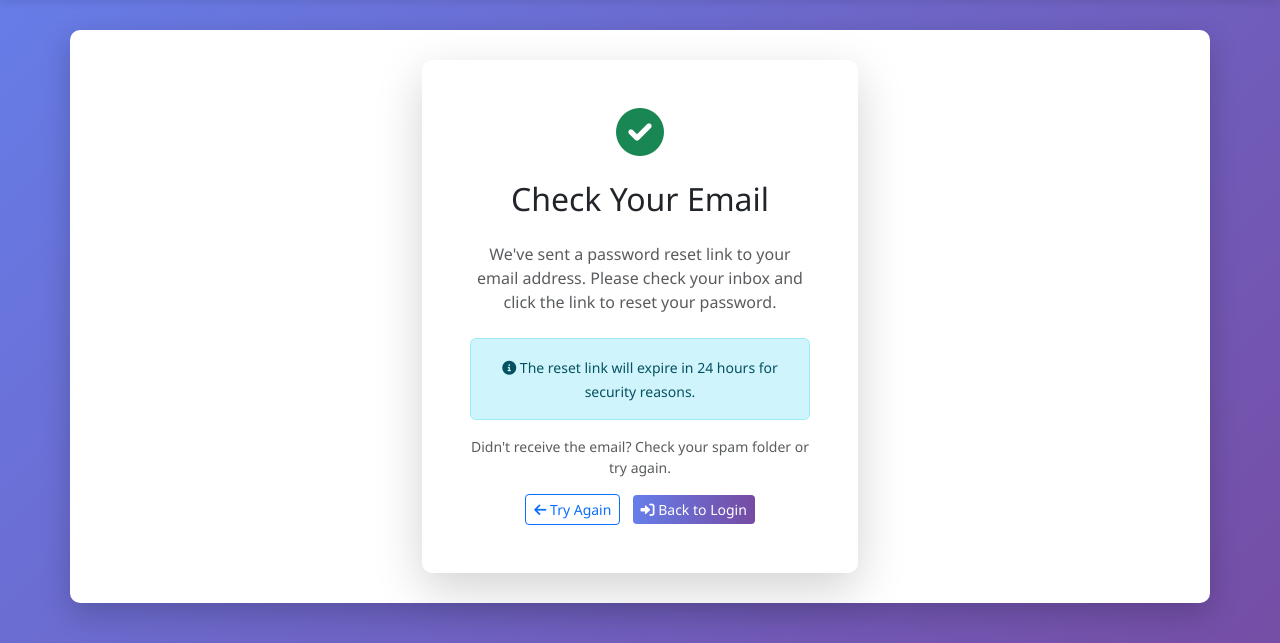
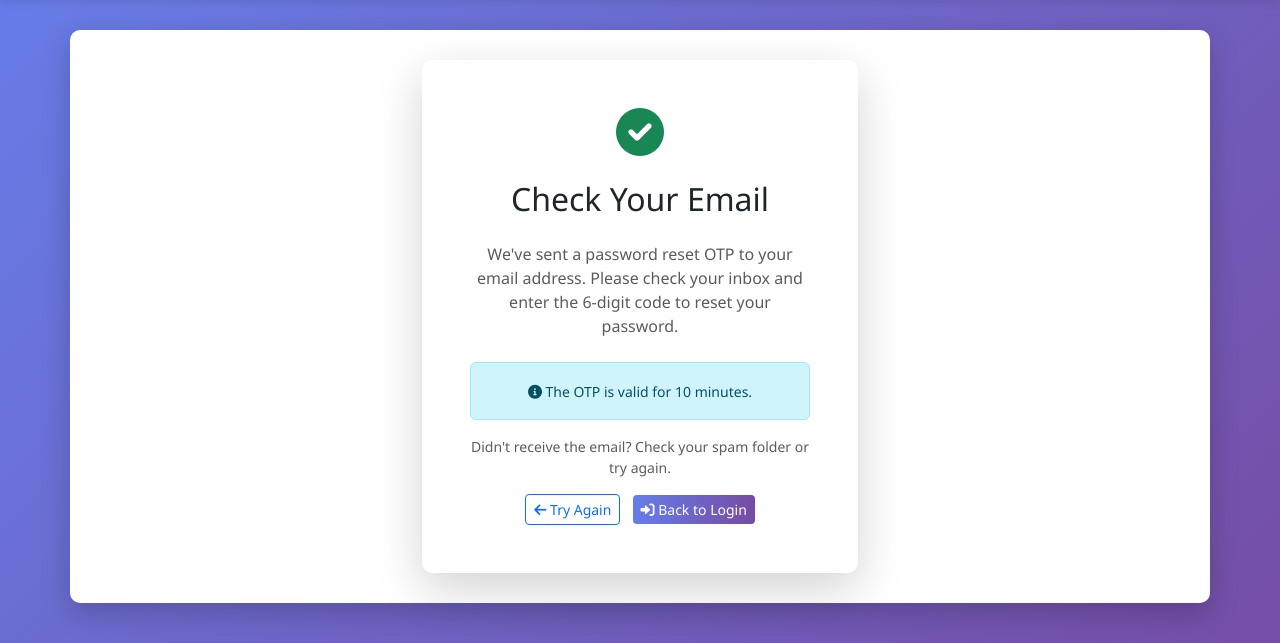
Before and after one commit to Om-mac/RecruitHub, a Django app: page /password_reset_done/ in a window 1280 px wide. Shown: the part 62-705 px from the top of the page. Run offline with Django 5.2, Linux system fonts and the light colour scheme.

Commit message:
✨ Implement OTP-based password reset (3-step flow)

```diff
--- a/core/templates/core/password_reset_done.html
+++ b/core/templates/core/password_reset_done.html
@@ -1,6 +1,6 @@
 {% extends 'core/base.html' %}
 
-{% block title %}Password Reset Sent{% endblock %}
+{% block title %}OTP Sent - Password Reset{% endblock %}
 
 {% block content %}
     <div class="row justify-content-center">
@@ -14,14 +14,14 @@
                     <h2 class="mb-4">Check Your Email</h2>
 
                     <p class="text-muted mb-4">
-                        We've sent a password reset link to your email address.
-                        Please check your inbox and click the link to reset your password.
+                        We've sent a password reset OTP to your email address.
+                        Please check your inbox and enter the 6-digit code to reset your password.
                     </p>
 
                     <div class="alert alert-info" role="alert">
                         <small>
                             <i class="fas fa-info-circle"></i>
-                            The reset link will expire in 24 hours for security reasons.
+                            The OTP is valid for 10 minutes.
                         </small>
                     </div>
 
--- a/core/urls.py
+++ b/core/urls.py
@@ -18,10 +18,11 @@ urlpatterns = [
     path('note/<int:note_id>/edit/', views.edit_note, name='edit_note'),
     path('note/<int:note_id>/delete/', views.delete_note, name='delete_note'),
 
-    # Password reset URLs
+    # Password reset URLs - OTP based (3-step process)
     path('password_reset/', views.password_reset_request, name='password_reset_request'),
+    path('password_reset_verify_otp/', views.password_reset_verify_otp, name='password_reset_verify_otp'),
+    path('password_reset_confirm/', views.password_reset_confirm, name='password_reset_confirm'),
     path('password_reset_done/', views.password_reset_done, name='password_reset_done'),
-    path('password_reset_confirm/<uidb64>/<token>/', views.password_reset_confirm, name='password_reset_confirm'),
 
     # Change password URLs
     path('change_password/', views.change_password, name='change_password'),
--- a/core/views.py
+++ b/core/views.py
@@ -426,7 +426,7 @@ def hr_logout(request):
     return redirect('hr_login')
 
 def password_reset_request(request):
-    """Handle password reset request"""
+    """Password Reset Step 1: Enter email"""
     if request.user.is_authenticated:
         return redirect('dashboard')
 
@@ -436,50 +436,26 @@ def password_reset_request(request):
             email = form.cleaned_data['email']
             try:
                 user = User.objects.get(email=email)
-                # Generate token
-                uid = urlsafe_base64_encode(force_bytes(user.pk))
-                token = default_token_generator.make_token(user)
 
-                # Create reset link
-                reset_link = request.build_absolute_uri(f'/password_reset_confirm/{uid}/{token}/')
+                # Generate OTP
+                otp = ''.join(random.choices(string.digits, k=6))
 
-                # Send email in background thread
-                def _send_reset_email():
-                    try:
-                        subject = 'Password Reset Request - RecruitHub'
-                        message = f'''
-Hello {user.first_name or user.username},
+                # Save OTP
+                EmailOTP.objects.filter(email=email).delete()
+                EmailOTP.objects.create(email=email, otp=otp)
 
-We received a request to reset your password. Click the link below to reset it:
+                # Send OTP email in background
+                send_otp_email(email, otp)
 
-{reset_link}
+                # Store email in session
+                request.session['password_reset_email'] = email
+                request.session['password_reset_otp_verified'] = False
 
-This link is valid for 24 hours.
-
-If you didn't request a password reset, please ignore this email.
-
-Best regards,
-RecruitHub Team
-                        '''
-                        send_mail(
-                            subject,
-                            message,
-                            settings.DEFAULT_FROM_EMAIL,
-                            [email],
-                            fail_silently=True,
-                        )
-                        logger.info(f"Password reset email sent to {email}")
-                    except Exception as e:
-                        logger.error(f"Failed to send password reset email to {email}: {str(e)}")
-
-                thread = threading.Thread(target=_send_reset_email, daemon=True)
-                thread.start()
-
-                messages.success(request, 'Password reset link has been sent to your email.')
-                return redirect('password_reset_done')
+                messages.success(request, f'OTP sent to {email}')
+                return redirect('password_reset_verify_otp')
             except User.DoesNotExist:
                 # For security, show same message even if user doesn't exist
-                messages.success(request, 'If an account with this email exists, you will receive a password reset link.')
+                messages.success(request, 'If an account with this email exists, you will receive an OTP.')
                 return redirect('password_reset_done')
     else:
         form = PasswordResetForm()
@@ -487,33 +463,96 @@ RecruitHub Team
     return render(request, 'core/password_reset.html', {'form': form})
 
 
+def password_reset_verify_otp(request):
+    """Password Reset Step 2: Verify OTP"""
+    email = request.session.get('password_reset_email')
+
+    if not email:
+        messages.error(request, 'Please start from email entry.')
+        return redirect('password_reset_request')
+
+    if request.method == 'POST':
+        form = OTPForm(request.POST)
+        if form.is_valid():
+            otp_code = form.cleaned_data['otp']
+
+            # Verify OTP
+            try:
+                otp_obj = EmailOTP.objects.get(email=email, otp=otp_code)
+
+                if otp_obj.is_expired():
+                    messages.error(request, 'OTP has expired. Please request a new one.')
+                    return redirect('password_reset_request')
+
+                if not otp_obj.is_valid_attempt():
+                    messages.error(request, 'Too many failed attempts. Please request a new OTP.')
+                    return redirect('password_reset_request')
+
+                # Mark as verified
+                request.session['password_reset_otp_verified'] = True
+                messages.success(request, 'OTP verified! Now set your new password.')
+                return redirect('password_reset_confirm')
+
+            except EmailOTP.DoesNotExist:
+                otp_obj = EmailOTP.objects.get(email=email)
+                otp_obj.failed_attempts += 1
+                otp_obj.save()
+
+                remaining = 5 - otp_obj.failed_attempts
+                messages.error(request, f'Invalid OTP. {remaining} attempts remaining.')
+
+                if otp_obj.failed_attempts >= 5:
+                    return redirect('password_reset_request')
+        else:
+            messages.error(request, 'Please enter a valid 6-digit OTP.')
+    else:
+        form = OTPForm()
+
+    return render(request, 'core/password_reset_verify_otp.html', {'form': form, 'email': email})
+
+
+def password_reset_confirm(request):
+    """Password Reset Step 3: Set new password - REQUIRES OTP VERIFICATION"""
+    email = request.session.get('password_reset_email')
+    otp_verified = request.session.get('password_reset_otp_verified')
+
+    # STRICT OTP VERIFICATION - No exceptions!
+    if not email or not otp_verified:
+        messages.error(request, 'OTP verification is REQUIRED. Please complete the password reset process.')
+        return redirect('password_reset_request')
+
+    try:
+        user = User.objects.get(email=email)
+    except User.DoesNotExist:
+        messages.error(request, 'User not found.')
+        return redirect('password_reset_request')
+
+    if request.method == 'POST':
+        form = SetPasswordForm(request.POST)
+        if form.is_valid():
+            user.set_password(form.cleaned_data['new_password1'])
+            user.save()
+
+            # CLEAN UP: Remove OTP and session data
+            EmailOTP.objects.filter(email=email).delete()
+            request.session.pop('password_reset_email', None)
+            request.session.pop('password_reset_otp_verified', None)
+
+            messages.success(request, 'Your password has been reset successfully. Please login with your new password.')
+            return redirect('login')
+        else:
+            for field, errors in form.errors.items():
+                for error in errors:
+                    messages.error(request, f"{field}: {error}")
+    else:
+        form = SetPasswordForm()
+
+    return render(request, 'core/password_reset_confirm.html', {'form': form, 'email': email})
+
+
 def password_reset_done(request):
     """Show confirmation message after reset request"""
     return render(request, 'core/password_reset_done.html')
-
-
-def password_reset_confirm(request, uidb64, token):
-    """Confirm password reset token and allow user to set new password"""
-    try:
-        uid = force_str(urlsafe_base64_decode(uidb64))
-        user = User.objects.get(pk=uid)
-    except (TypeError, ValueError, OverflowError, User.DoesNotExist):
-        user = None
-
-    if user is not None and default_token_generator.check_token(user, token):
-        if request.method == 'POST':
-            form = SetPasswordForm(request.POST)
-            if form.is_valid():
-                user.set_password(form.cleaned_data['new_password1'])
-                user.save()
-                messages.success(request, 'Your password has been reset successfully. Please login with your new password.')
-                return redirect('login')
-        else:
-            form = SetPasswordForm()
-        return render(request, 'core/password_reset_confirm.html', {'form': form})
-    else:
-        messages.error(request, 'The password reset link is invalid or has expired.')
-        return redirect('password_reset_request')
 
 
 @login_required(login_url='login')
```
Also changed, not shown: core/templates/core/password_reset_confirm.html (+18 -10 lines), core/templates/core/password_reset_verify_otp.html (added, +79 -0 lines).
